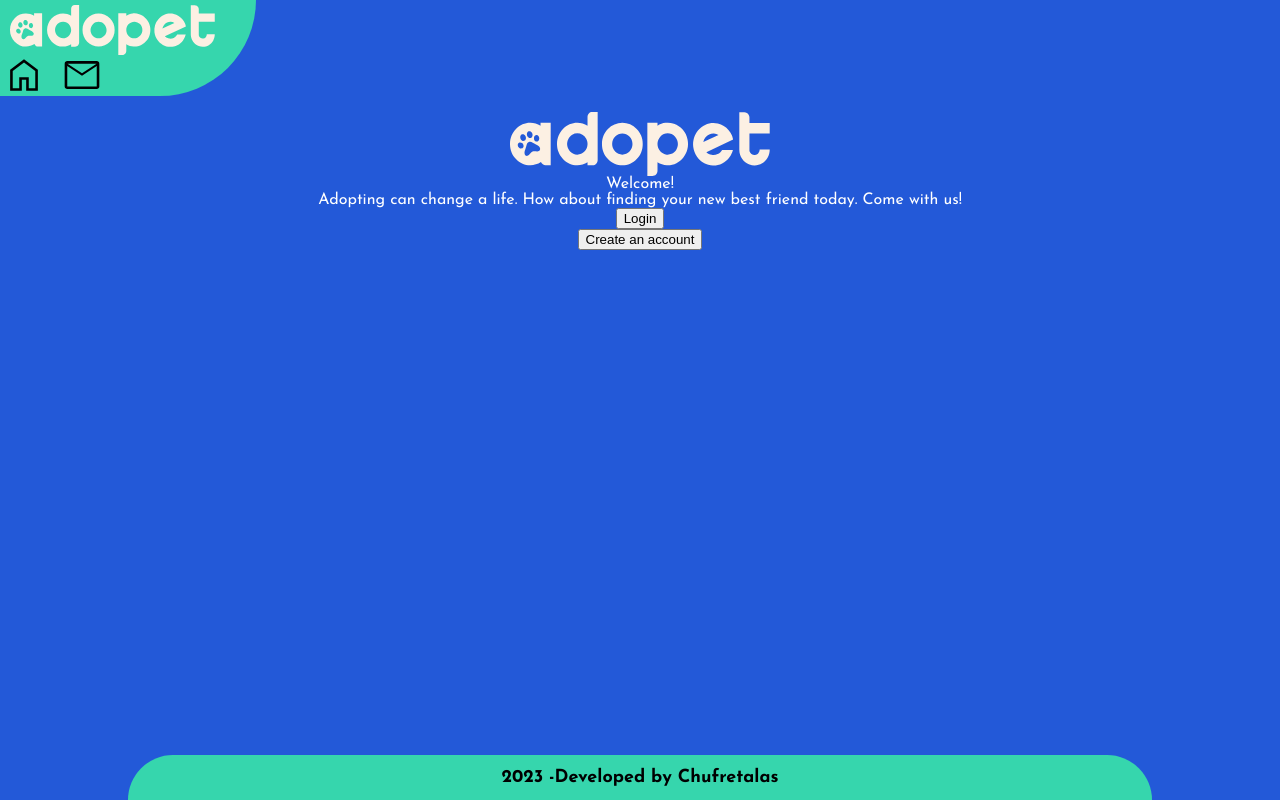
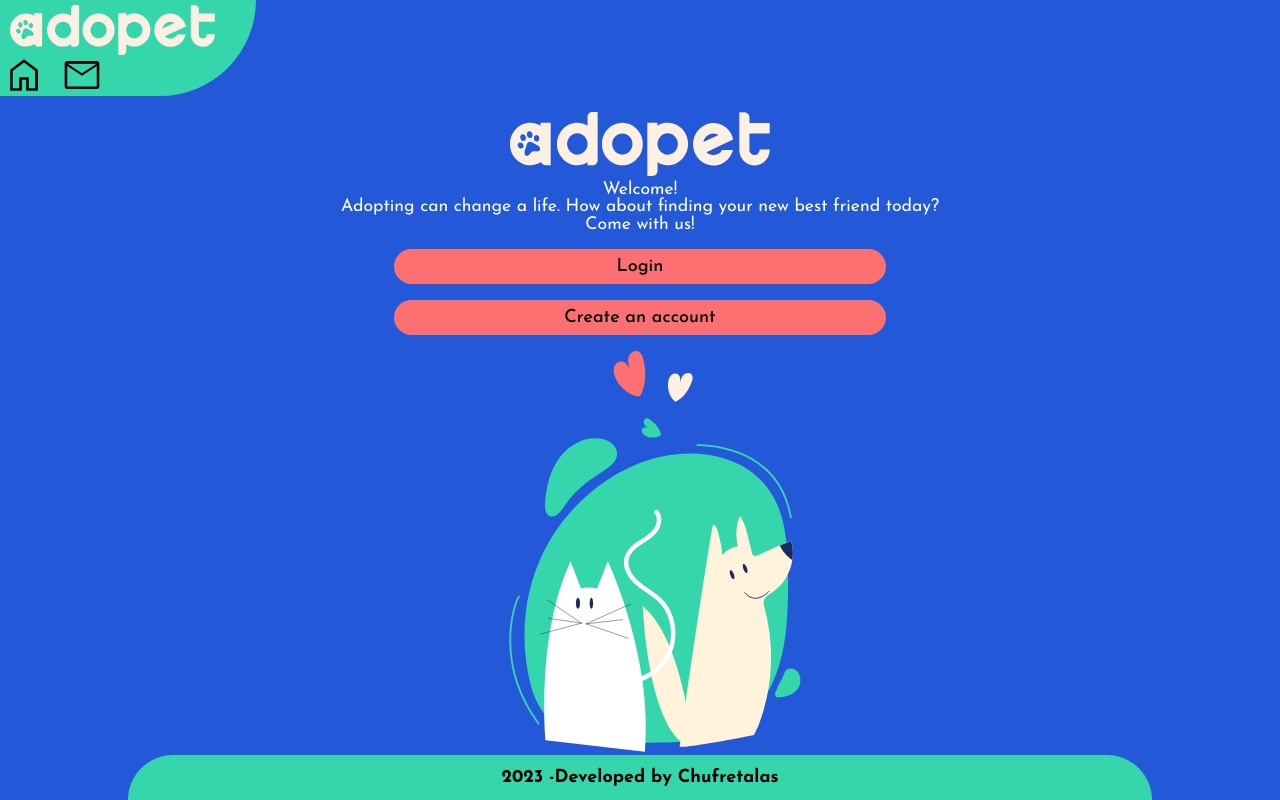
Before and after one commit to Chufretalas/adopet, a Next.js app: page / in a window 1280 px wide. Built offline with nearby package versions, Linux system fonts and the light colour scheme.

Commit message:
finished the main page

```diff
--- a/src/app/globals.css
+++ b/src/app/globals.css
@@ -1,6 +1,7 @@
 :root {
   --blue-bg-color: #2359d8;
   --accent-color: #36D6AD;
+  --orange-color: #FC7071;
 }
 
 body {
--- a/src/app/layout.tsx
+++ b/src/app/layout.tsx
@@ -7,7 +7,7 @@ import logo from "../../public/assets/images/logo.svg"
 import homeIco from "../../public/assets/icons/home.svg"
 import contactIco from "../../public/assets/icons/mail.svg"
 
-const josefin = Josefin_Sans({ subsets: ['latin'] })
+const josefin = Josefin_Sans({ subsets: ['latin'], variable: "--font-josefin"})
 
 export const metadata = {
   title: 'Adopet',
--- a/src/app/page.module.css
+++ b/src/app/page.module.css
@@ -4,6 +4,40 @@
   display: flex;
   flex-direction: column;
   align-items: center;
+  justify-content: space-around;
   width: 80vw;
-  margin: 0 auto;
+  max-height: 80vh;
+  height: max-content;
+  margin: auto auto;
+  text-align: center;
 }
+
+.logo_greetings {
+  font-size: 1.1rem;
+}
+
+.buttons_wrapper {
+  margin: 1rem 0;
+  display: flex;
+  flex-direction: column;
+  row-gap: 1rem;
+  width: 60%;
+  align-items: center;
+}
+
+.illustration {
+  height: 51vh;
+  overflow: hidden;
+}
+
+@media only screen and (max-width: 992px) {
+
+  .buttons_wrapper {
+    width: 100%;
+  }
+
+  .illustration {
+    height: auto;
+    width: 80vw;
+  }
+}
--- a/src/app/page.tsx
+++ b/src/app/page.tsx
@@ -1,15 +1,23 @@
 import styles from "./page.module.css"
 import Image from "next/image"
 import logo from "../../public/assets/images/logo.svg"
+import illustration from "../../public/assets/images/illustratrion.svg"
+import OrangeButton from "@/components/pages/OrangeButton/OrangeButton"
 
 export default function Home() {
   return (
     <main className={styles.main}>
-      <Image src={logo} alt="adopet logo" />
-      <h1>Welcome!</h1>
-      <p>Adopting can change a life. How about finding your new best friend today. Come with us!</p>
-      <button>Login</button>
-      <button>Create an account</button>
+      <div className={styles.logo_greetings}>
+        <Image src={logo} alt="adopet logo" />
+        <h1>Welcome!</h1>
+        <p>Adopting can change a life. How about finding your new best friend today?</p>
+        <p>Come with us!</p>
+      </div>
+      <div className={styles.buttons_wrapper}>
+        <OrangeButton>Login</OrangeButton>
+        <OrangeButton>Create an account</OrangeButton>
+      </div>
+      <Image src={illustration} alt="cat and dog illustration" className={styles.illustration}/>
     </main>
   )
 }
--- a/src/components/OrangeButton.tsx
+++ /dev/null
@@ -1,5 +0,0 @@
-export default function OrangeButton() {
-    return (
-        <button></button>
-    )
-}
--- /dev/null
+++ b/src/components/pages/OrangeButton/OrangeButton.module.css
@@ -0,0 +1,19 @@
+.button {
+    border: none;
+    border-radius: 99999px;
+    width: 80%;
+    background-color: var(--orange-color);
+    font-family: var(--font-josefin);
+    padding: 0.5rem;
+    font-size: large;
+    font-weight: 500;
+    transition: all 100ms;
+}
+
+.button:hover {
+    filter: brightness(90%);
+}
+
+.button:active {
+    transform: scale(1.05);
+}
--- /dev/null
+++ b/src/components/pages/OrangeButton/OrangeButton.tsx
@@ -0,0 +1,7 @@
+import styles from "./OrangeButton.module.css"
+
+export default function OrangeButton({ children }: { children: React.ReactNode }) {
+    return (
+        <button className={styles.button}>{children}</button>
+    )
+}
```
Also changed, not shown: public/assets/images/illustratrion.svg (added).
